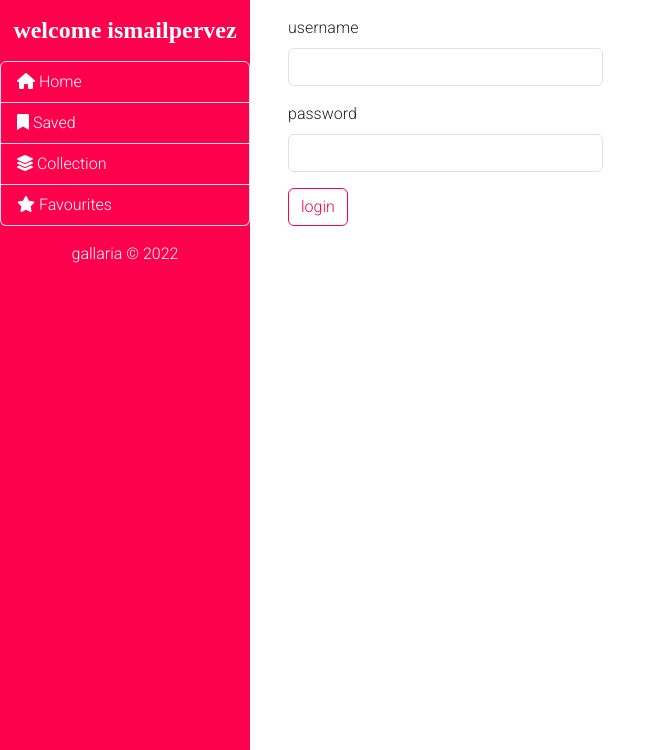
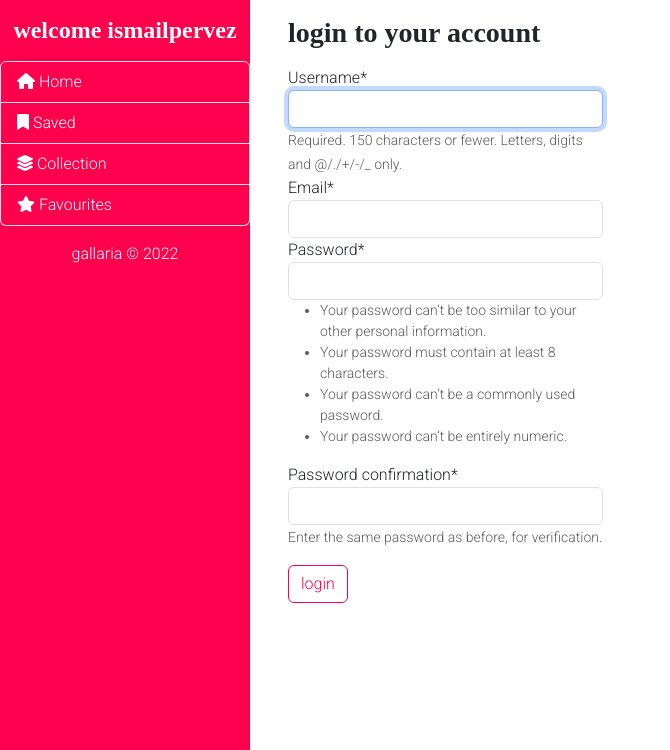
Before and after one commit to ismailPervez/gallaria, a Django app: template ruheena/users/templates/users/login.html in a window 1280 px wide. Shown: the part 50-800 px from the top of the page, without its empty margins (0-670 px from the left). Run offline with Django 4.2, Linux system fonts and the light colour scheme; the template is opened without the code that fills it: values that come from a table or form of the project are taken from there, others are empty; some libraries are stand-ins or nearby versions; some web fonts are replaced.

Commit message:
login and register functionality working

```diff
--- a/ruheena/ruheena/settings.py
+++ b/ruheena/ruheena/settings.py
@@ -125,5 +125,6 @@ STATIC_URL = '/static/'
 
 DEFAULT_AUTO_FIELD = 'django.db.models.BigAutoField'
 
+CRISPY_TEMPLATE_PACK = 'bootstrap4'
 
-CRISPY_TEMPLATE_PACK = 'bootstrap4'
+LOGIN_REDIRECT_URL =  'home'
--- /dev/null
+++ b/ruheena/users/forms.py
@@ -0,0 +1,15 @@
+from django.contrib.auth.forms import UserCreationForm
+from django.contrib.auth.models import User
+from django.forms import EmailField
+
+class UserRegisterForm(UserCreationForm):
+    email =  EmailField(required=True)
+
+    class Meta:
+        model = User
+        fields = [
+            'username',
+            'email',
+            'password1',
+            'password2'
+        ]
--- a/ruheena/users/templates/users/header.html
+++ b/ruheena/users/templates/users/header.html
@@ -7,7 +7,7 @@
     </div>
     <div id="action-btns" class="d-flex align-items-center justify-content-between">
         <a href="{% url 'login' %}" class="text-decoration-none">login</a>
-        <a href="#" class="text-decoration-none btn btn-primary btn-sm ml-3">sign up</a>
+        <a href="{% url 'register' %}" class="text-decoration-none btn btn-primary btn-sm ml-3">sign up</a>
     </div>
 </header>
 {% endblock header %}
--- a/ruheena/users/templates/users/login.html
+++ b/ruheena/users/templates/users/login.html
@@ -1,16 +1,14 @@
 {% extends "users/base.html" %}
+{% load crispy_forms_tags %}
 {% block content %}
-<form id="login">
-    <div class="mb-3">
-        <label for="username" class="form-label">username</label>
-        <input type="text" id="username" class="form-control">
-    </div>
-    <div class="mb-3">
-        <label for="password" class="form-label">password</label>
-        <input type="password" id="password" class="form-control">
-    </div>
-    <div>
-        <button class="btn btn-outline-primary">login</button>
-    </div>
-</form>
+<div class="form-container">
+    <h3 class="mb-3">login to your account</h3>
+    <form method='POST'>
+        {% csrf_token %}
+        {{ form|crispy }}
+        <div class="mt-3">
+            <button class="btn btn-outline-primary" type="submit">login</button>
+        </div>
+    </form>
+</div>
 {% endblock content %}
--- a/ruheena/users/urls.py
+++ b/ruheena/users/urls.py
@@ -1,9 +1,10 @@
 from unicodedata import name
 from django.urls import path
-from . import views
+from . import views as users_views
+from django.contrib.auth import views as auth_views
 
 urlpatterns = [
-    path('', views.home, name='home'),
-    path('login/', views.login, name='login'),
-    path('register', views.register, name='register')
+    path('', users_views.home, name='home'),
+    path('login/', auth_views.LoginView.as_view(template_name='users/login.html'), name='login'),
+    path('register', users_views.register, name='register')
 ]
```
Also changed, not shown: ruheena/users/templates/users/register.html (+7 -4 lines), ruheena/users/views.py (+7 -2 lines), ruheena/db.sqlite3.
